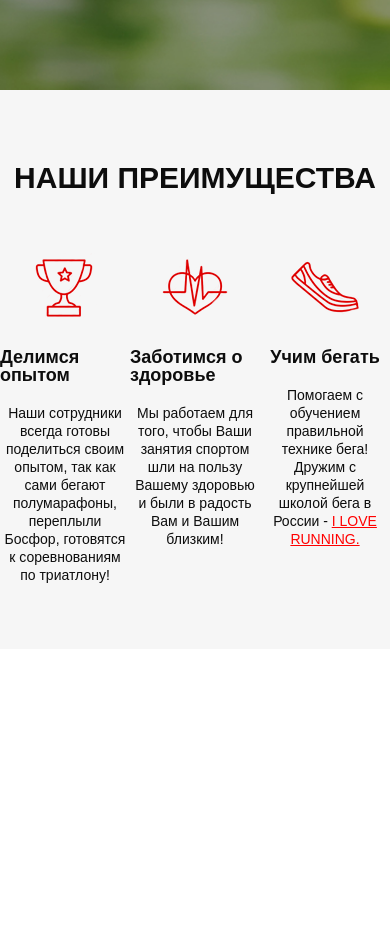
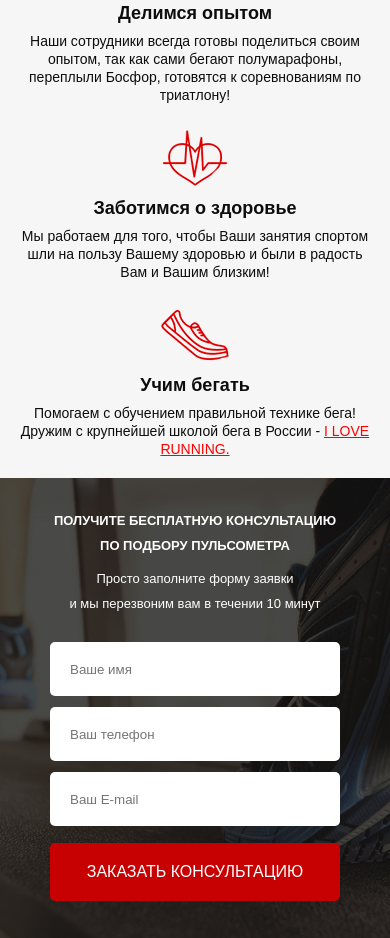
Before and after one commit to troewka/Runsmart_src, a website: page src/index.html in a window 390 px wide. Shown: the part 654-1592 px from the top of the page. Before the commit the page ends 1303 px from the top, so only its background shows below. Drawn offline with Linux system fonts and the light colour scheme; a web font is replaced by a local one.

Commit message:
added block Consultation

```diff
--- a/src/index.html
+++ b/src/index.html
@@ -86,6 +86,20 @@
             </div>
          </div>
       </div>
+      <div class="consultation">
+         <div class="container">
+            <h2 class="consultation__title">Получите бесплатную консультацию <br>
+               по подбору пульсометра </h2>
+            <div class="consultation__instruction">Просто заполните форму заявки <br>
+               и мы перезвоним вам в течении 10 минут</div>
+            <form action="#" class="form">
+               <input name="name" required placeholder="Ваше имя" type="text">
+               <input name="tel" required placeholder="Ваш телефон" type="number">
+               <input name="email" required placeholder="Ваш E-mail" type="email">
+               <button class="button button_form">заказать кОНСУЛЬТАЦИЮ</button>
+            </form>
+         </div>
+      </div>
    </main>
 </body>
 
--- a/src/sass/base/_media.scss
+++ b/src/sass/base/_media.scss
@@ -0,0 +1,115 @@
+@media (max-width: 992px) {
+   .container {
+      padding: 0 15px;
+   }
+}
+
+@media (max-width: 768px) {
+   .header {
+      &__official {
+         display: none;
+      }
+      &__tell {
+         font-size: 15px;
+      }
+   }
+   .initial {
+      &__wrapper {
+         align-items: center;
+      }
+      &__title {
+         font-size: 35px;
+      }
+      &__subtitle {
+         font-size: 20px;
+      }
+   }
+   .button {
+      width: 140px;
+      &_main {
+         width: 300px;
+      }
+      &_form {
+         width: 100%;
+      }
+   }
+   .advantages {
+      &__wrapper {
+         margin-top: 20px;
+         flex-direction: column;
+         align-items: center;
+
+      }
+      &__item {
+         width: 100%;
+         margin-top: 20px;
+        &:nth-child(1) {
+         margin-top: 0;
+        }
+      }
+      &__head, &__text {
+         margin-top: 10px;
+      }
+   }
+   .consultation {
+      min-height: 550px;
+      padding: 30px 0;
+      &__title {
+         text-align: center;
+         font-size: 24px;
+         line-height: 40px;
+      }
+      &__instruction {
+         text-align: center;
+
+      }
+   }
+   .form {
+      margin: 0 auto;
+   }
+}
+
+@media (max-width: 576px) {
+   .initial {
+      min-height: 520px;
+      padding: 20px 0;
+      &__wrapper {
+         margin-top: 50px;
+      }
+      &__title {
+         font-size: 23px;
+      }
+      &__subtitle {
+         font-size: 13px;
+      }
+      &__icons {
+         width: 100%;
+      }
+   }
+   .header {
+      &__logo {
+         margin: 0 auto;
+      }
+      &__contact {
+         display: none;
+      }
+   }
+   .advantages {
+      min-height: 420px;
+      padding: 20px 0;
+      &__title {
+         font-size: 23px;
+      }
+   }
+   .consultation {
+      min-height: 460px;
+      &__title, &__instruction {
+         font-size: 13px;
+         line-height: 25px;
+      }
+   }
+   .form {
+      width: 290px;
+      padding-top: 15px;
+   }
+}
--- a/src/sass/blocks/_button.scss
+++ b/src/sass/blocks/_button.scss
@@ -14,4 +14,11 @@
       height: 50px;
       font-size: 16px;
    }
+   &_form {
+      margin-top: 17px;
+      width: 100%;
+      height: 58px;
+      font-size: 16px;
+      font-weight: 500;
+   }
 }
--- /dev/null
+++ b/src/sass/blocks/_consultation.scss
@@ -0,0 +1,19 @@
+.consultation {
+   min-height: 680px;
+   padding: 100px 0 108px 0;
+   background: url('../img/bg/main_bg.jpg') center (center/cover) no-repeat;
+   &__title {
+      color: $cw;
+      font-size: 36px;
+      font-weight: 700;
+      line-height: 54px; /* 150% */
+      text-transform: uppercase;
+   }
+   &__instruction {
+      margin-top: 8px;
+      color: $cw;
+      font-size: 20px;
+      font-weight: 500;
+      line-height: 30px; /* 150% */
+   }
+}
--- /dev/null
+++ b/src/sass/blocks/_forms.scss
@@ -0,0 +1,14 @@
+.form {
+   padding-top: 36px;
+   width: 303px;
+   display: flex;
+   flex-direction: column;
+   input {
+      margin-top: 11px;
+      height: 54px;
+      padding: 0 20px;
+      color: #4B4B4B;
+      font-weight: 400;
+      border-radius: 5px;
+   }
+}
--- a/src/sass/style.scss
+++ b/src/sass/style.scss
@@ -1,11 +1,13 @@
 @import "base/nullstyle";
 @import "base/variables";
-@import "base/media";
 @import "blocks/container";
 @import "blocks/initial";
 @import "blocks/header";
 @import "blocks/button";
 @import "blocks/advantages";
+@import "blocks/consultation";
+@import "blocks/forms";
+@import "base/media";
 
 * {
    font-family: 'MuseoModerno', sans-serif;
```
Also changed, not shown: src/css/style.min.css.
